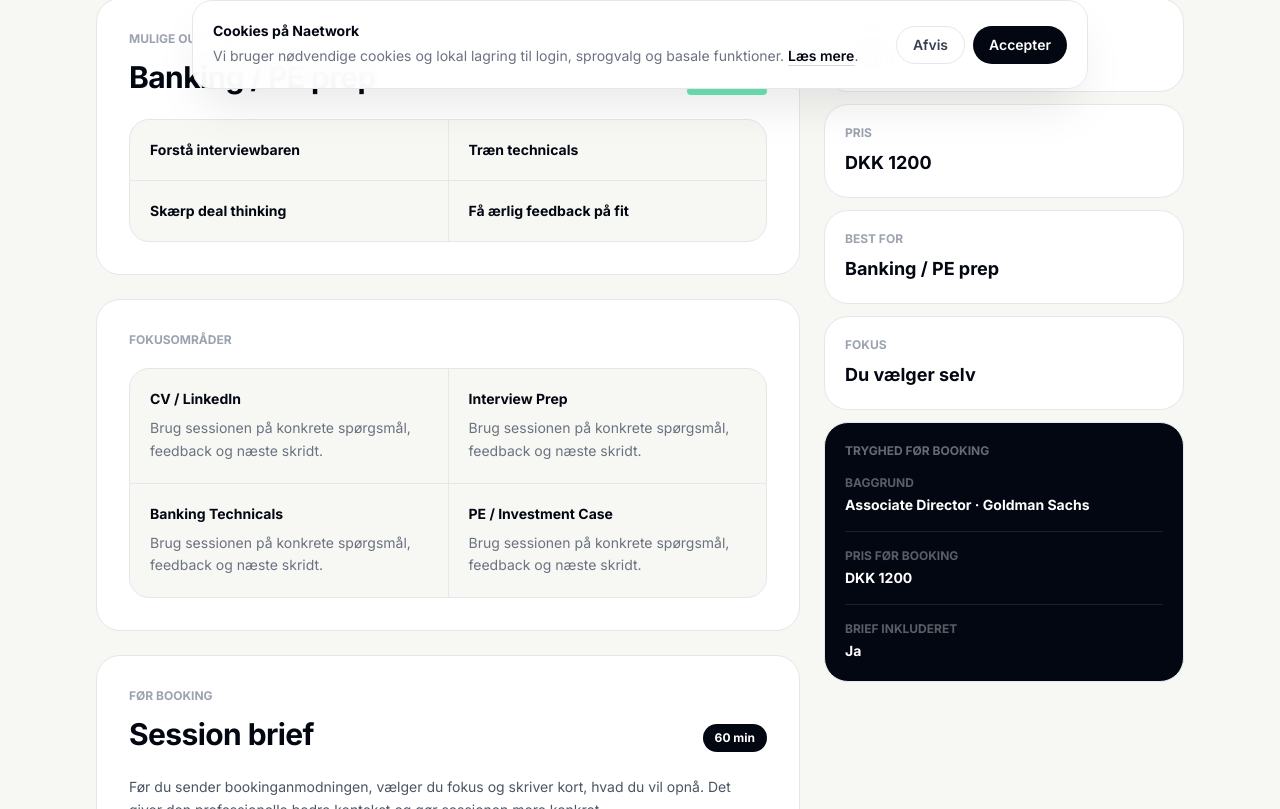
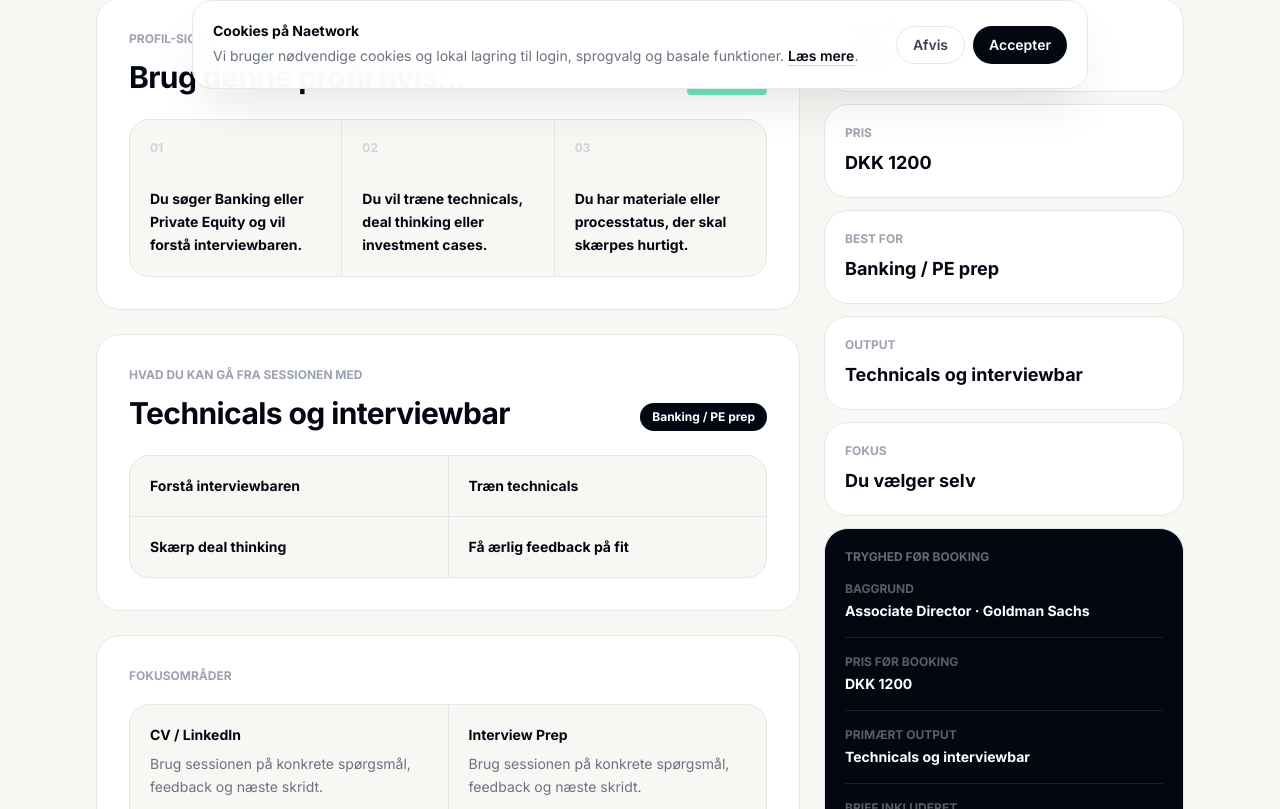
Before and after one commit to mikkelstreet-png/Naetwork, a Next.js app: page /professionals/demo-1 in a window 1280 px wide. Shown: the part 691-1500 px from the top of the page. Built offline with nearby package versions, Linux system fonts and the light colour scheme; no server answers.

Commit message:
Elevate professional profile detail experience

```diff
--- a/app/professionals/[id]/page.tsx
+++ b/app/professionals/[id]/page.tsx
@@ -94,6 +94,37 @@ function bestFor(pro: Professional, isDa: boolean) {
   return isDa ? 'Career clarity' : 'Career clarity'
 }
 
+function primaryOutputFor(pro: Professional, isDa: boolean) {
+  const focus = pro.focus_areas ?? []
+  if (focus.includes('banking_technicals') || focus.includes('pe_investment_case')) return isDa ? 'Technicals og interviewbar' : 'Technicals and interview bar'
+  if (focus.includes('consulting_cases') || focus.includes('case_prep')) return isDa ? 'Casestruktur og fit' : 'Case structure and fit'
+  if (focus.includes('ai_career_strategy') || focus.includes('industry_insight')) return isDa ? 'AI-positionering' : 'AI positioning'
+  if (focus.includes('cv_linkedin') || focus.includes('application_review')) return isDa ? 'Skarpere materiale' : 'Sharper materials'
+  return isDa ? 'Klarere næste skridt' : 'Clearer next steps'
+}
+
+function useCasesFor(pro: Professional, isDa: boolean) {
+  const focus = pro.focus_areas ?? []
+  if (focus.includes('banking_technicals') || focus.includes('pe_investment_case')) {
+    return isDa
+      ? ['Du søger Banking eller Private Equity og vil forstå interviewbaren.', 'Du vil træne technicals, deal thinking eller investment cases.', 'Du har materiale eller processtatus, der skal skærpes hurtigt.']
+      : ['You are targeting Banking or Private Equity and want to understand the interview bar.', 'You want to practice technicals, deal thinking or investment cases.', 'You have materials or process context that needs sharper positioning.']
+  }
+  if (focus.includes('consulting_cases') || focus.includes('case_prep')) {
+    return isDa
+      ? ['Du vil træne cases med mere struktur og mindre støj.', 'Du vil forbedre fit-svar og personlig kommunikation.', 'Du vil forstå, hvordan konsulenthuse vurderer kandidater.']
+      : ['You want to practice cases with more structure and less noise.', 'You want to improve fit answers and personal communication.', 'You want to understand how consultancies evaluate candidates.']
+  }
+  if (focus.includes('ai_career_strategy') || focus.includes('industry_insight')) {
+    return isDa
+      ? ['Du vil ind i AI og har brug for en klarere vej ind.', 'Du vil oversætte din erfaring til relevante AI-roller.', 'Du vil forstå portfolio, rolletyper og interviewvinkler.']
+      : ['You want to enter AI and need a clearer path in.', 'You want to translate your experience into relevant AI roles.', 'You want to understand portfolio, role types and interview angles.']
+  }
+  return isDa
+    ? ['Du vil gøre dit CV, LinkedIn eller ansøgningsmateriale skarpere.', 'Du vil have ærlig feedback fra en person tættere på markedet.', 'Du vil afklare næste skridt før en vigtig beslutning.']
+    : ['You want to sharpen your CV, LinkedIn or application materials.', 'You want honest feedback from someone closer to the market.', 'You want to clarify next steps before an important decision.']
+}
+
 function outcomesFor(pro: Professional, isDa: boolean) {
   const focus = pro.focus_areas ?? []
   if (focus.includes('banking_technicals') || focus.includes('pe_investment_case')) {
@@ -170,11 +201,14 @@ export default function ProfessionalDetailPage() {
     bestFor: isDa ? 'Best for' : 'Best for',
     sessionBrief: isDa ? 'Session brief' : 'Session brief',
     sessionBriefBody: isDa
-      ? 'Før du sender bookinganmodningen, vælger du fokus og skriver kort, hvad du vil opnå. Det giver den professionelle bedre kontekst og gør sessionen mere konkret.'
-      : 'Before sending the booking request, you choose a focus and briefly explain what you want to achieve. That gives the professional better context and makes the session more concrete.',
+      ? 'Før du sender bookinganmodningen, vælger du fokus, procesfase, mål og eventuelt materiale. Det giver den professionelle bedre kontekst og gør sessionen mere konkret.'
+      : 'Before sending the booking request, you choose focus, process stage, goal and optional material. That gives the professional better context and makes the session more concrete.',
     beforeBooking: isDa ? 'Før booking' : 'Before booking',
     outcomes: isDa ? 'Mulige outcomes' : 'Possible outcomes',
     trust: isDa ? 'Tryghed før booking' : 'Confidence before booking',
+    profileSignal: isDa ? 'Profil-signal' : 'Profile signal',
+    useThisProfileIf: isDa ? 'Brug denne profil hvis...' : 'Use this profile if...',
+    leaveWith: isDa ? 'Hvad du kan gå fra sessionen med' : 'What you can leave with',
   }
 
   if (loading) return <div className="flex min-h-screen items-center justify-center bg-[#f7f7f4]"><p className="text-gray-400">{t.loading}</p></div>
@@ -190,6 +224,8 @@ export default function ProfessionalDetailPage() {
 
   const focusAreas = professional.focus_areas ?? []
   const bestFit = bestFor(professional, isDa)
+  const primaryOutput = primaryOutputFor(professional, isDa)
+  const useCases = useCasesFor(professional, isDa)
   const outcomes = outcomesFor(professional, isDa)
   const prepItems = [
     {
@@ -208,6 +244,7 @@ export default function ProfessionalDetailPage() {
   const trustItems = [
     { label: isDa ? 'Baggrund' : 'Background', value: `${professional.title} · ${professional.company}` },
     { label: isDa ? 'Pris før booking' : 'Price before booking', value: `DKK ${professional.price}` },
+    { label: isDa ? 'Primært output' : 'Primary output', value: primaryOutput },
     { label: isDa ? 'Brief inkluderet' : 'Brief included', value: isDa ? 'Ja' : 'Yes' },
   ]
 
@@ -262,10 +299,28 @@ export default function ProfessionalDetailPage() {
             <section className="rounded-3xl border border-gray-200 bg-white p-6 md:p-8">
               <div className="mb-6 flex flex-col gap-3 sm:flex-row sm:items-end sm:justify-between">
                 <div>
-                  <p className="mb-3 text-xs font-bold uppercase text-gray-400">{t.outcomes}</p>
-                  <h2 className="text-3xl font-black tracking-tight text-gray-950">{bestFit}</h2>
+                  <p className="mb-3 text-xs font-bold uppercase text-gray-400">{t.profileSignal}</p>
+                  <h2 className="text-3xl font-black tracking-tight text-gray-950">{t.useThisProfileIf}</h2>
                 </div>
                 <span className={`block h-2 w-20 rounded-full ${accentFor(professional)}`} />
+              </div>
+              <div className="grid gap-px overflow-hidden rounded-2xl border border-gray-200 bg-gray-200 md:grid-cols-3">
+                {useCases.map((item, index) => (
+                  <div key={item} className="bg-[#f7f7f4] p-5">
+                    <p className="text-xs font-black text-gray-300">0{index + 1}</p>
+                    <p className="mt-8 text-sm font-black leading-relaxed text-gray-950">{item}</p>
+                  </div>
+                ))}
+              </div>
+            </section>
+
+            <section className="rounded-3xl border border-gray-200 bg-white p-6 md:p-8">
+              <div className="mb-6 flex flex-col gap-3 sm:flex-row sm:items-end sm:justify-between">
+                <div>
+                  <p className="mb-3 text-xs font-bold uppercase text-gray-400">{t.leaveWith}</p>
+                  <h2 className="text-3xl font-black tracking-tight text-gray-950">{primaryOutput}</h2>
+                </div>
+                <span className="w-fit rounded-full bg-gray-950 px-3 py-1.5 text-xs font-bold text-white">{bestFit}</span>
               </div>
               <div className="grid gap-px overflow-hidden rounded-2xl border border-gray-200 bg-gray-200 sm:grid-cols-2">
                 {outcomes.map((outcome) => (
@@ -320,6 +375,7 @@ export default function ProfessionalDetailPage() {
               { label: isDa ? 'Format' : 'Format', value: '60 min' },
               { label: isDa ? 'Pris' : 'Price', value: `DKK ${professional.price}` },
               { label: t.bestFor, value: bestFit },
+              { label: isDa ? 'Output' : 'Output', value: primaryOutput },
               { label: isDa ? 'Fokus' : 'Focus', value: isDa ? 'Du vælger selv' : 'You choose' },
             ].map((item) => (
               <div key={item.label} className="rounded-3xl border border-gray-200 bg-white p-5">
```
